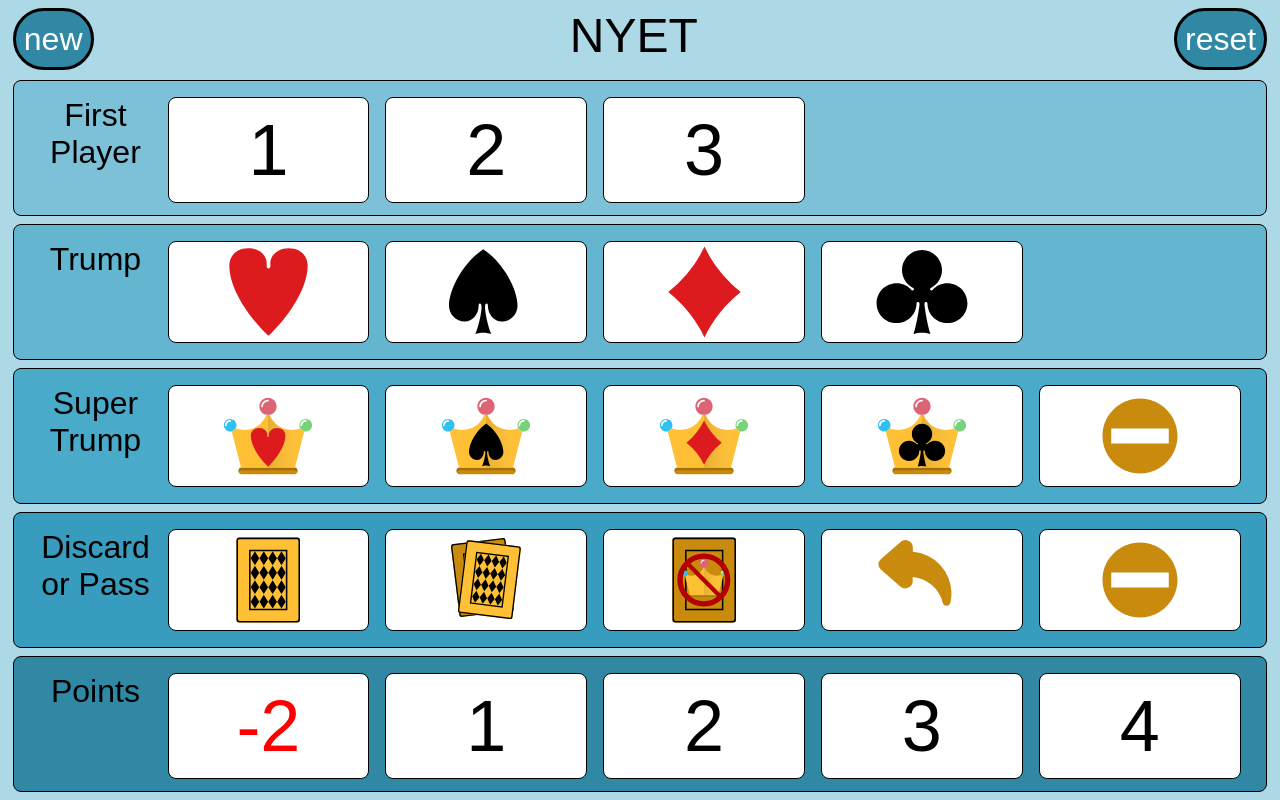
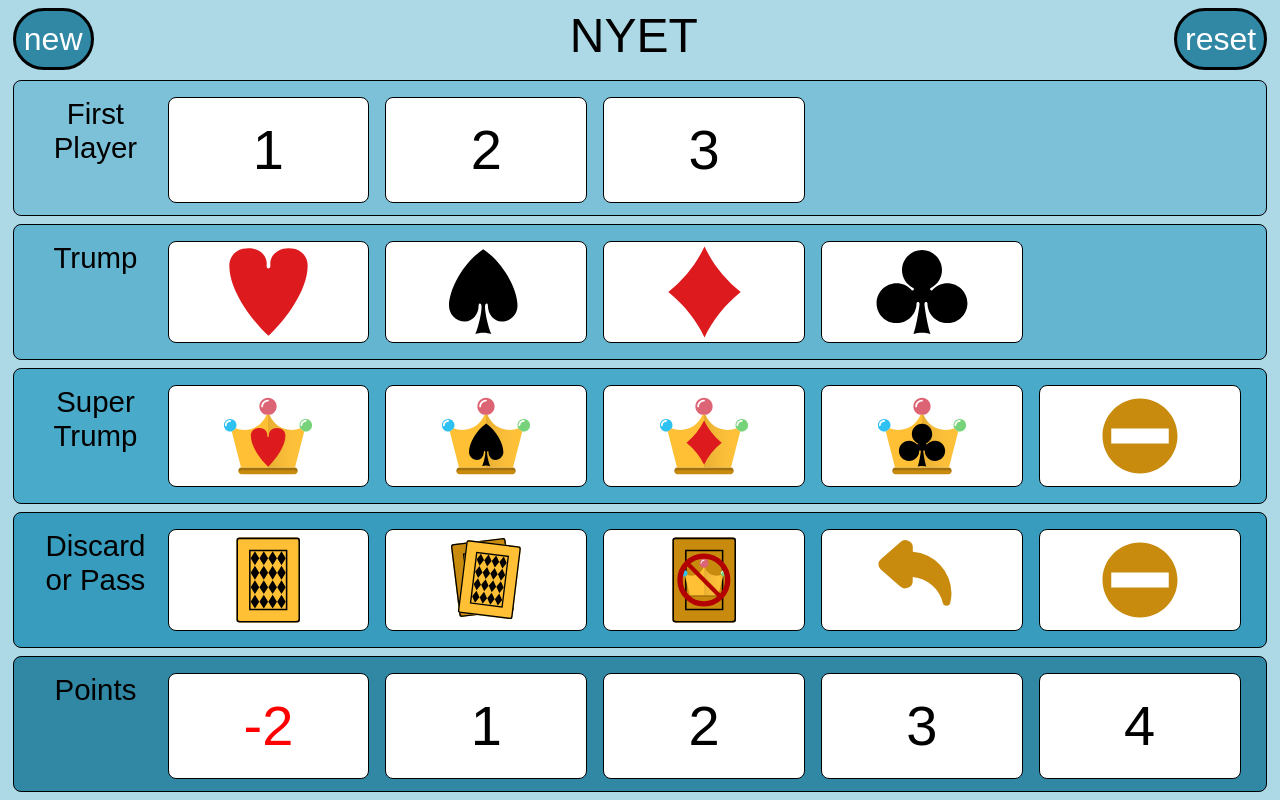
Before and after one commit to lqsmith/lqsmith.github.io, a plain HTML site: page Nyet/index.html in a window 1280 px wide. Drawn offline with Linux system fonts and the light colour scheme.

```diff
--- a/Nyet/index.html
+++ b/Nyet/index.html
@@ -12,7 +12,7 @@
         text-align: center;
         word-wrap: normal;
         word-break: normal;
-        font-size: 2.5vw;
+        font-size: 2.3vw;
         -ms-user-select: none;
         -webkit-user-select: none;
         user-select: none;
@@ -113,11 +113,11 @@
       }
 
       .points {
-        font-size: 9vh;
+        font-size: 7vh;
       }
 
       .points-neg {
-        font-size: 9vh;
+        font-size: 7vh;
         color: red;
       }
 
```
